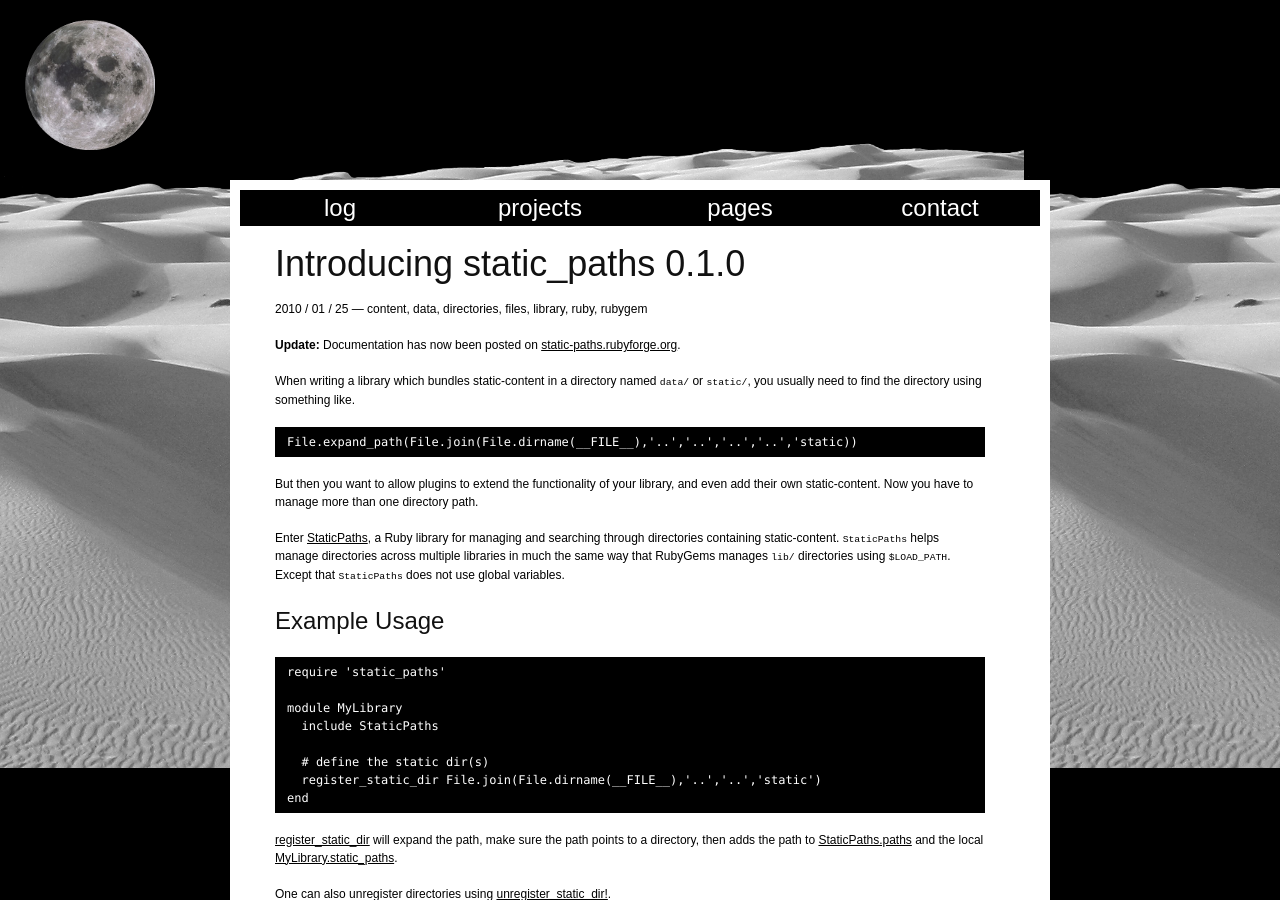
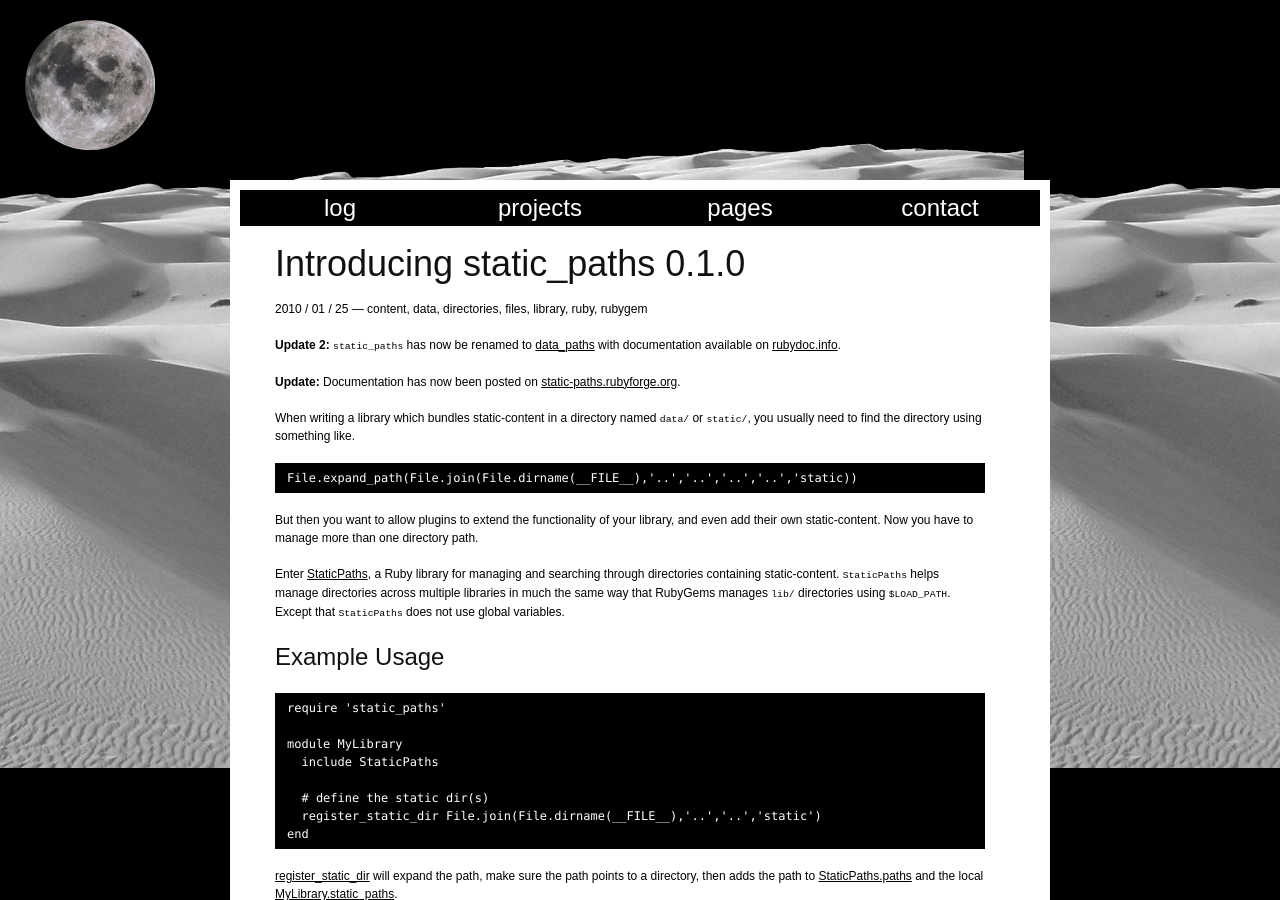
Before and after one commit to postmodern/postmodern.github.io, a Jekyll site: the page built from _posts/2010-01-25-introducing-static_paths-0.1.0.html, in a window 1280 px wide and 900 px high. Built offline with Jekyll 4.4.1, drawn with Linux system fonts in a browser that asks for light colours; comment, search, counter and statistics services are not loaded.

Commit message:
Added a note about static_paths being renamed to data_paths.

```diff
--- a/_posts/2010-01-25-introducing-static_paths-0.1.0.html
+++ b/_posts/2010-01-25-introducing-static_paths-0.1.0.html
@@ -10,6 +10,8 @@ tags:
  - files
  - rubygem
 ---
+
+<p><b>Update 2:</b> <kbd>static_paths</kbd> has now be renamed to <a href="http://github.com/postmodern/data_paths">data_paths</a> with documentation available on <a href="http://rubydoc.info/gems/data_paths">rubydoc.info</a>.</p>
 
 <p><b>Update:</b> Documentation has now been posted on <a href="http://static-paths.rubyforge.org/">static-paths.rubyforge.org</a>.</p>
 
```
